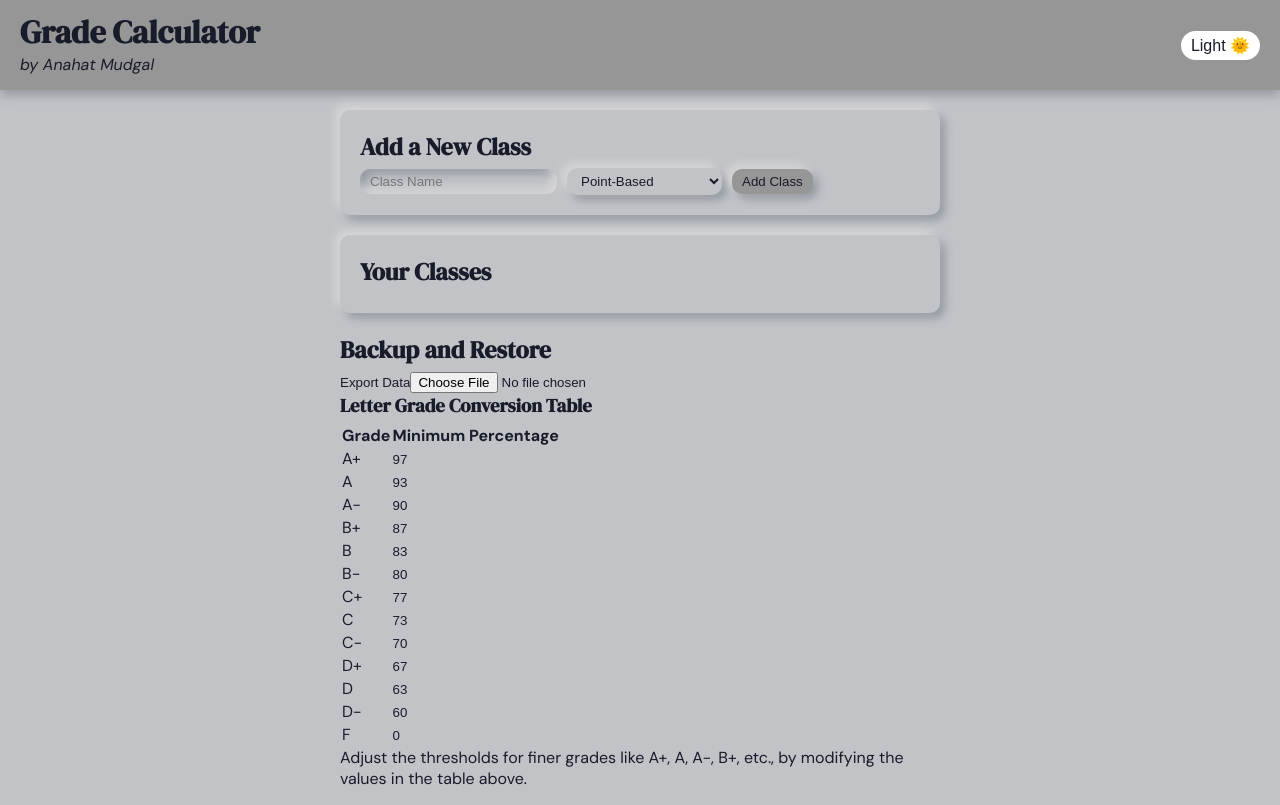
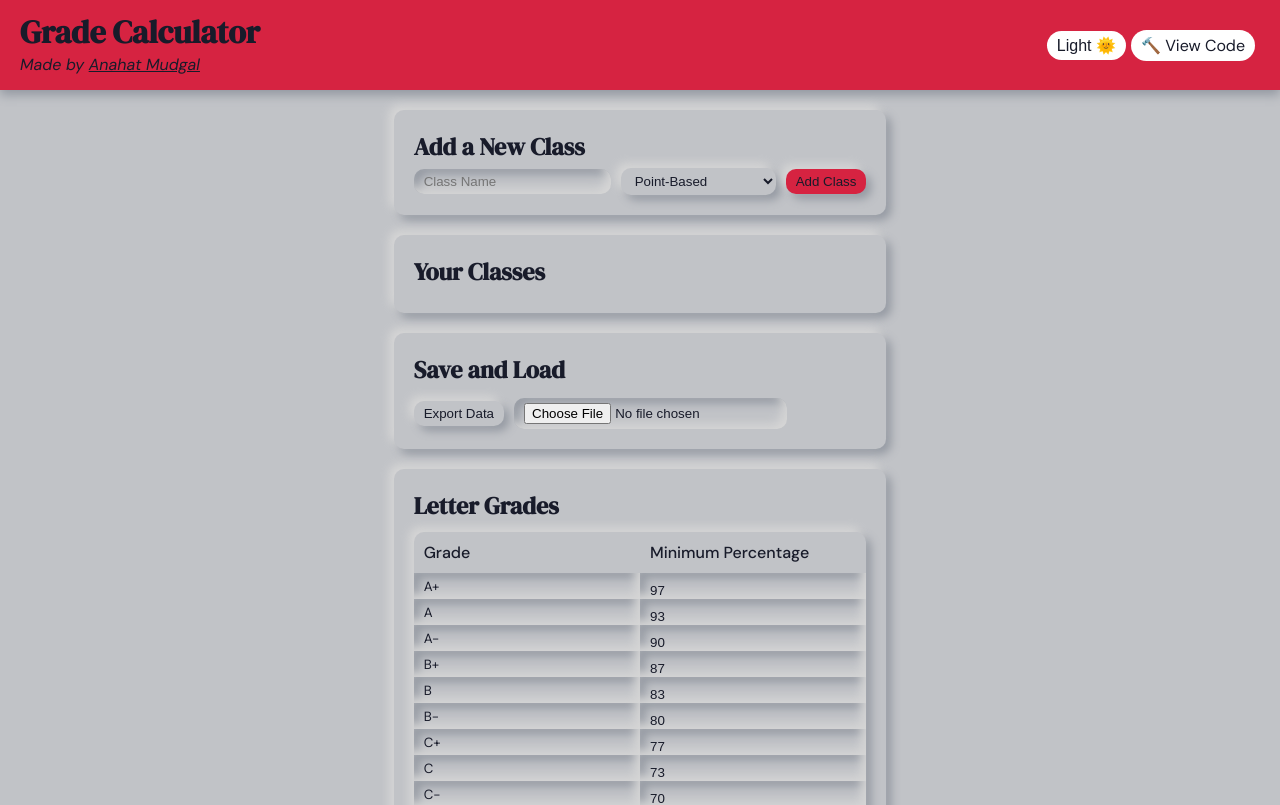
Before and after one commit to AnahatM/Grade-Calculator, a React (Vite) app: page / in a window 1280 px wide. Shown: the top 805 px of the page. Built offline with nearby package versions, Linux system fonts and the light colour scheme.

Commit message:
Complete UI

```diff
--- a/src/App.css
+++ b/src/App.css
@@ -38,7 +38,7 @@ nav header h1 {
   margin-bottom: 0;
 
   font-size: 24pt;
-  color: var(--inverse-primary-color);
+  color: var(--text-color);
 }
 
 nav header p {
@@ -56,6 +56,18 @@ nav button {
   background: var(--primary-color);
   color: var(--inverse-primary-color);
   font-size: 12pt;
+  cursor: pointer;
+}
+
+nav .nav-link {
+  padding: 5px 10px;
+  border-radius: 25px;
+
+  background: var(--primary-color);
+  color: var(--inverse-primary-color);
+  font-size: 12pt;
+  margin: 0 5px;
+  text-decoration: none;
 }
 
 /* Add Class Section */
@@ -181,6 +193,7 @@ nav button {
   text-decoration: underline;
   border-radius: 5px;
   background: transparent;
+  color: var(--text-color);
 }
 
 .table-container p {
@@ -249,3 +262,20 @@ nav button {
   width: fit-content;
   margin-bottom: 15px;
 }
+
+/* Backup-Restore and Grade-Scale Sections */
+.backup-restore,
+.grade-scale {
+  padding: 20px;
+  margin-bottom: 20px;
+}
+
+.backup-restore button,
+.grade-scale input {
+  margin-top: 10px;
+  margin-right: 10px;
+}
+
+.backup-restore input {
+  padding: 5px 10px;
+}
--- a/src/components/BackupRestore.tsx
+++ b/src/components/BackupRestore.tsx
@@ -35,10 +35,21 @@ export default function BackupRestore({ setClasses }: BackupRestoreProps) {
   };
 
   return (
-    <div>
-      <h2>Backup and Restore</h2>
-      <button onClick={exportData}>Export Data</button>
-      <input type="file" accept="application/json" onChange={importData} />
+    <div className="backup-restore neuromorphic">
+      <h2>Save and Load</h2>
+      <button
+        className="neuromorphic"
+        style={{ padding: "5px 10px" }}
+        onClick={exportData}
+      >
+        Export Data
+      </button>
+      <input
+        type="file"
+        accept="application/json"
+        onChange={importData}
+        className="neuromorphic-inset"
+      />
     </div>
   );
 }
--- a/src/components/CategoryWeightedClass.tsx
+++ b/src/components/CategoryWeightedClass.tsx
@@ -120,7 +120,6 @@ export default function CategoryWeightedClass({
 
       {/* Categories Section */}
       <div style={{ marginTop: "20px", marginBottom: "20px" }}>
-        <h4>Categories</h4>
         <table className="neuromorphic">
           <thead>
             <tr>
--- a/src/components/GradeScale.tsx
+++ b/src/components/GradeScale.tsx
@@ -12,9 +12,9 @@ export default function GradeScale({
   };
 
   return (
-    <div>
-      <h3>Letter Grade Conversion Table</h3>
-      <table>
+    <div className="grade-scale neuromorphic table-container">
+      <h2>Letter Grades</h2>
+      <table className="neuromorphic">
         <thead>
           <tr>
             <th>Grade</th>
@@ -24,8 +24,8 @@ export default function GradeScale({
         <tbody>
           {Object.entries(gradeScale).map(([grade, percentage]) => (
             <tr key={grade}>
-              <td>{grade}</td>
-              <td>
+              <td style={{ width: "50%" }}>{grade}</td>
+              <td style={{ width: "50%" }}>
                 <input
                   type="number"
                   value={percentage}
@@ -36,9 +36,11 @@ export default function GradeScale({
           ))}
         </tbody>
       </table>
-      <p>
-        Adjust the thresholds for finer grades like A+, A, A-, B+, etc., by
-        modifying the values in the table above.
+      <p
+        className="neuromorphic"
+        style={{ marginTop: "20px", marginBottom: "10px" }}
+      >
+        You can adjust the above thresholds for letter grades.
       </p>
     </div>
   );
--- a/src/components/Header.tsx
+++ b/src/components/Header.tsx
@@ -7,11 +7,30 @@ export default function Header() {
     <nav>
       <header>
         <h1>Grade Calculator</h1>
-        <p>by Anahat Mudgal</p>
+        <p>
+          Made by{" "}
+          <a
+            href="https://www.anahatmudgal.com/"
+            target="_blank"
+            rel="noopener noreferrer"
+          >
+            Anahat Mudgal
+          </a>
+        </p>
       </header>
-      <button onClick={toggleTheme}>
-        {theme === "light" ? "Light 🌞" : "Dark 🌚"}
-      </button>
+      <span>
+        <button onClick={toggleTheme}>
+          {theme === "light" ? "Light 🌞" : "Dark 🌚"}
+        </button>
+        <a
+          className="nav-link"
+          href="https://github.com/AnahatM/Grade-Calculator/"
+          target="_blank"
+          rel="noopener noreferrer"
+        >
+          <span>🔨</span> View Code
+        </a>
+      </span>
     </nav>
   );
 }
--- a/src/components/PredictNextGrade.tsx
+++ b/src/components/PredictNextGrade.tsx
@@ -51,7 +51,10 @@ export default function PredictNextGrade({
     calculatePredictedGrade() || {};
 
   return (
-    <div className="predict-next-grade neuromorphic">
+    <div
+      className="predict-next-grade neuromorphic"
+      style={{ marginBottom: "20px" }}
+    >
       {/* Total Points */}
       <h2>Predict Your Next Grade</h2>
       <div className="total-points">
--- a/src/index.css
+++ b/src/index.css
@@ -7,7 +7,7 @@
   --text-color: #181b2a;
   --primary-color: #ffffff;
   --inverse-primary-color: #181b2a;
-  --accent-color: #969696;
+  --accent-color: #d62341;
 }
 
 [data-theme="dark"] {
@@ -15,9 +15,9 @@
   --shadow-light-color: #25293b;
   --shadow-dark-color: #0e101a;
   --text-color: #dcdfe4;
-  --primary-color: #d6daef;
+  --primary-color: #e0e0e0;
   --inverse-primary-color: #181b2a;
-  --accent-color: #aab3e3;
+  --accent-color: #d62341;
 }
 
 * {
@@ -50,3 +50,15 @@ h6 {
   font-family: "DM Serif Display", serif;
   font-weight: 600;
 }
+
+/* Hide up/down arrow buttons on number inputs */
+input[type="number"]::-webkit-inner-spin-button,
+input[type="number"]::-webkit-outer-spin-button {
+  -webkit-appearance: none;
+  margin: 0;
+}
+
+input[type="number"] {
+  appearance: textfield;
+  -moz-appearance: textfield;
+}
```
